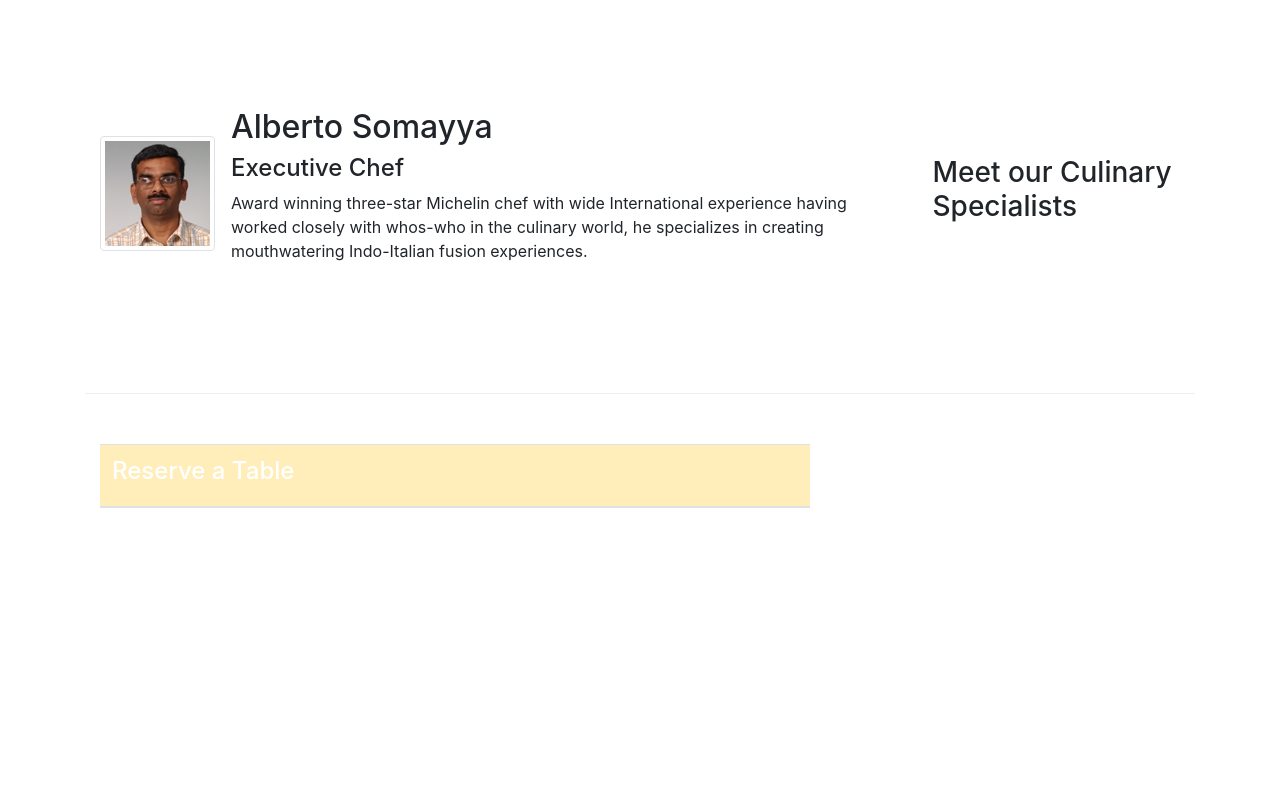
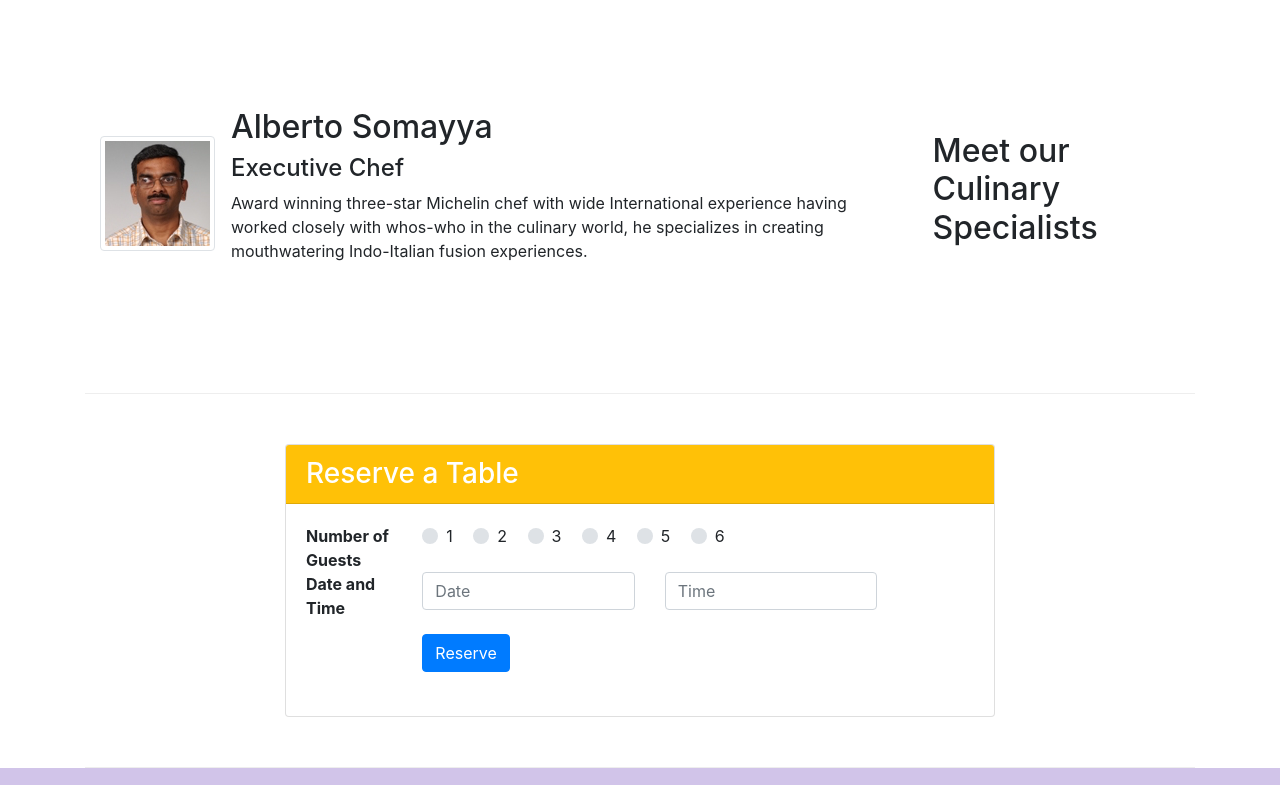
Before and after one commit to TaewookKang-dongnae/bootstrap, a website: page index.html in a window 1280 px wide. Shown: the part 1140-1925 px from the top of the page. Drawn offline with nearby package versions, Linux system fonts and the light colour scheme.

Commit message:
Assignment2 almost done

```diff
--- a/css/styles.css
+++ b/css/styles.css
@@ -8,6 +8,12 @@
     padding: 50px 0px 50px 0px;
     border-bottom: 1px ridge;
     min-height: 400px;
+}
+
+.row-card {
+    margin: 0px auto;
+    padding: 50px 0px 50px 0px;
+    border-bottom: 1px ridge;
 }
 
 .footer {
--- a/index.html
+++ b/index.html
@@ -40,8 +40,11 @@
                     <h1>Ristorante con Fusion</h1>
                     <p>We take inspiration from the World's best cuisines, and create a unique fusion experience. Our lipsmacking creations will tickle your culinary senses!</p>
                 </div>
-                <div class="col-12 col-sm align-self-center">
+                <div class="col-12 col-sm-3 align-self-center">
                     <img src="img/logo.png" class="img-fluid">
+                </div>
+                <div class="col-12 col-sm-3 align-self-center">
+                    <button type="button" class="btn btn-warning" data-toggle="button" data-target="#myForm">Reserve a Table</button>
                 </div>
             </div>
         </div>
@@ -58,10 +61,9 @@
                         src="img/uthappizza.png" alt="uthappizza">
                     <div class="media-body">
                         <h2 class="mt-0">Uthappizza <span class="badge badge-danger">HOT</span> <span class="badge badge-pill badge-secondary">$4.99</span></h2>
-                        <p>A unique combination of Indian Uthappam (pancake) and Italian pizza, topped with Cerignola olives, ripe vine cherry tomatoes, Vidalia onion, Guntur chillies and Buffalo Paneer.</p>
+                        <p class="d-none d-sm-block">A unique combination of Indian Uthappam (pancake) and Italian pizza, topped with Cerignola olives, ripe vine cherry tomatoes, Vidalia onion, Guntur chillies and Buffalo Paneer.</p>
                     </div>
                 </div>
-
             </div>
         </div>
 
@@ -71,14 +73,20 @@
                 <h3>This Month's Promotions</h3>
             </div>
             <div class="col col-sm col-md">
-                <h2>Weekend Grand Buffet</h2>
-                <p>Featuring mouthwatering combinations with a choice of five different salads, six enticing appetizers, six main entrees and five choicest desserts. Free flowing bubbly and soft drinks. All for just $19.99 per person </p>
+                <div class="media-body">
+                    <h2 class="mt-0">Weekend Grand Buffet <span class="badge badge-danger">NEW</span></h2>
+                    <p class="d-none d-sm-block">Featuring mouthwatering combinations with a choice of five different salads, six enticing appetizers, six main entrees and five choicest desserts. Free flowing bubbly and soft drinks. All for just $19.99 per person </p>
+                </div>
+            </div>
+            <div class="col col-sm-2 col-md-2 media">
+                <img class="d-flex mr-3 img-thumbnail align-self-center"
+                    src="img/buffet.png" alt="weekend grand buffet">
             </div>
         </div>
 
         <div class="row row-content align-items-center">
             <div class="col-12 col-sm-4 order-sm-last col-md-3">
-                <h3>Meet our Culinary Specialists</h3>
+                <h2>Meet our Culinary Specialists</h2>
             </div>
             <div class="col col-sm order-sm-first col-md">
                 <div class="media">
@@ -87,22 +95,68 @@
                     <div class="media-body">
                         <h2>Alberto Somayya</h2>
                         <h4>Executive Chef</h4>
-                        <p>Award winning three-star Michelin chef with wide International experience having worked closely with whos-who in the culinary world, he specializes in creating mouthwatering Indo-Italian fusion experiences. </p>
+                        <p class="d-none d-sm-block">Award winning three-star Michelin chef with wide International experience having worked closely with whos-who in the culinary world, he specializes in creating mouthwatering Indo-Italian fusion experiences. </p>
                     </div>
                 </div>
             </div>
         </div>
 
-        <div class="row row-content">
-            <div class="col-8">
-                <div class="table">
-                    <table class="table">
-                        <thead class="table-warning">
-                            <tr>
-                                <th><h4 class="text-white">Reserve a Table</h4></th>
-                            </tr>
-                        </thead>
-                    </table>
+        <div class="row row-card align-items-center">
+            <div class="col-12 col-sm-2">
+            </div>
+            <div class="col col-sm-8 align-self-center">
+                <div class="card">
+                    <h3 class="card-header bg-warning text-white">Reserve a Table</h3>
+                    <div class="card-body">
+                        <dl class="row">
+                            <dt class="col-12 col-sm-2">Number of Guests</dt>
+                            <dd class="col-12 col-sm-10">
+                                <div class="custom-control custom-radio custom-control-inline">
+                                    <input type="radio" class="custom-control-input" id="defaultInline1" name="inlineDefaultRadiosExample">
+                                    <label class="custom-control-label" for="defaultInline1">1</label>
+                                </div>
+                                <div class="custom-control custom-radio custom-control-inline">
+                                    <input type="radio" class="custom-control-input" id="defaultInline2" name="inlineDefaultRadiosExample">
+                                    <label class="custom-control-label" for="defaultInline2">2</label>
+                                </div>
+                                <div class="custom-control custom-radio custom-control-inline">
+                                    <input type="radio" class="custom-control-input" id="defaultInline3" name="inlineDefaultRadiosExample">
+                                    <label class="custom-control-label" for="defaultInline3">3</label>
+                                </div>
+                                <div class="custom-control custom-radio custom-control-inline">
+                                    <input type="radio" class="custom-control-input" id="defaultInline4" name="inlineDefaultRadiosExample">
+                                    <label class="custom-control-label" for="defaultInline4">4</label>
+                                </div>
+                                <div class="custom-control custom-radio custom-control-inline">
+                                    <input type="radio" class="custom-control-input" id="defaultInline5" name="inlineDefaultRadiosExample">
+                                    <label class="custom-control-label" for="defaultInline5">5</label>
+                                </div>
+                                <div class="custom-control custom-radio custom-control-inline">
+                                    <input type="radio" class="custom-control-input" id="defaultInline6" name="inlineDefaultRadiosExample">
+                                    <label class="custom-control-label" for="defaultInline6">6</label>
+                                </div>
+                            </dd>
+                            <dt class="col-12 col-sm-2">Date and Time</dt>
+                            <dd class="col-12 col-sm-10">
+                                <form>
+                                    <div id="myForm" class="form-group row" role="form">
+                                        <div class="col-12 col-sm-5">
+                                            <input type="datetime" class="form-control" id="date" name="date"
+                                                placeholder="Date">
+                                        </div>
+                                        <div class="col-12 col-sm-5">
+                                            <input type="text" class="form-control" id="time" name="time"
+                                                placeholder="Time">
+                                        </div>
+                                    </div>
+                                </form>
+                            </dd>
+                            <dt class="col-12 col-sm-2"></dt>
+                            <dd class="col-12 col-sm-2">
+                                <button class="btn btn-primary">Reserve</button>
+                            </dd>
+                        </dl>
+                    </div>
                 </div>
             </div>
         </div>
```
Also changed, not shown: aboutus.html (+3 -0 lines), contactus.html (+3 -0 lines).
